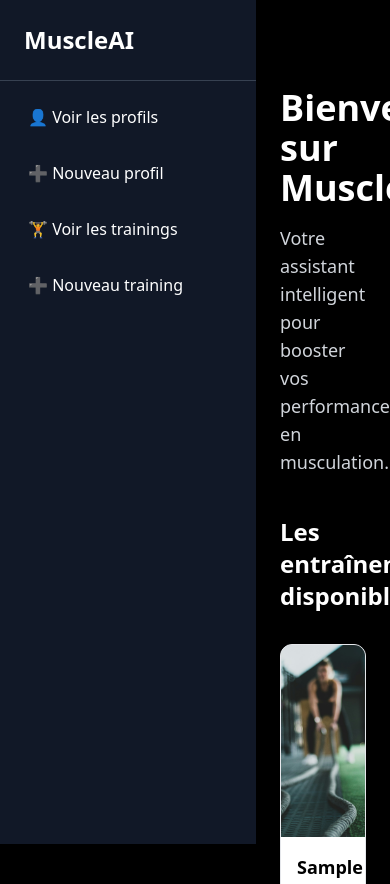
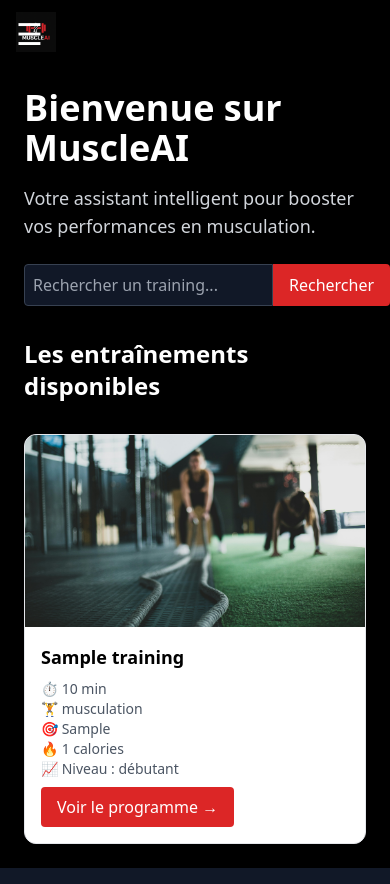
Before and after one commit to orianecorral/MuscleAI, a Django app: page /homepage in a window 390 px wide; the page is wider, and only the part inside the window is pictured. Shown: the top 884 px of that part. Run offline with Django 5.2, Linux system fonts and the light colour scheme; tables that the repository leaves empty hold one stand-in row (values such as "Sample post"); some libraries are stand-ins or nearby versions.

Commit message:
basic search bar

```diff
--- a/myproject/myapp/templates/base.html
+++ b/myproject/myapp/templates/base.html
@@ -13,14 +13,27 @@
     {% include 'partials/header.html' %}
     {% include 'partials/sidebar.html' %}
 
-    <div class="ml-64 p-6"> <!-- Décale le contenu à droite -->
-        {% block content %}
-        {% endblock %}
-      </div>
+    <!-- Contenu principal (avec espace pour la sidebar en desktop) -->
+    <main class="flex-grow p-6 lg:ml-64">
+      {% block content %}
+      {% endblock %}
+    </main>
 
-    <!-- Footer optionnel -->
+    <!-- Footer -->
     <footer class="bg-gray-900 text-gray-400 text-center py-4">
       &copy; {{ now|date:"Y" }} MuscleAI. Tous droits réservés.
     </footer>
+
+    <!-- Script pour la sidebar mobile -->
+    <script>
+      const burger = document.getElementById('burger');
+      const mobileSidebar = document.getElementById('mobileSidebar');
+      const closeBurger = document.getElementById('closeBurger');
+
+      if (burger && mobileSidebar && closeBurger) {
+        burger.onclick = () => mobileSidebar.classList.remove('hidden');
+        closeBurger.onclick = () => mobileSidebar.classList.add('hidden');
+      }
+    </script>
   </body>
 </html>
--- a/myproject/myapp/templates/home.html
+++ b/myproject/myapp/templates/home.html
@@ -1,16 +1,42 @@
 {% extends 'base.html' %}
-
 
 {% block title %}Accueil - MuscleAI{% endblock %}
 
 {% block content %}
 {% load static %}
   <h1 class="text-4xl font-bold text-white mb-4">Bienvenue sur MuscleAI</h1>
-  <p class="text-lg text-gray-300">
+  <p class="text-lg text-gray-300 mb-6">
     Votre assistant intelligent pour booster vos performances en musculation.
   </p>
 
-  <h2 class="text-2xl font-bold text-white mb-4 mt-10">Les entraînements disponibles</h2>
+  <!-- 🔍 Barre de recherche -->
+  <form method="POST" class="mb-8">
+    {% csrf_token %}
+    <div class="flex max-w-md">
+      <input
+        type="text"
+        name="recherche"
+        placeholder="Rechercher un training..."
+        class="flex-grow p-2 rounded-l bg-gray-900 border border-gray-700 text-white placeholder-gray-400"
+      />
+      <button
+        type="submit"
+        class="px-4 py-2 bg-red-600 text-white rounded-r hover:bg-red-700 transition"
+      >
+        Rechercher
+      </button>
+    </div>
+  </form>
+
+  <!-- 🔎 Résultat de recherche -->
+  {% if recherche %}
+    <p class="text-gray-300 mb-4">
+      Résultats pour : <span class="font-semibold text-white">"{{ recherche }}"</span>
+    </p>
+  {% endif %}
+
+  <!-- 🏋️ Liste des entraînements -->
+  <h2 class="text-2xl font-bold text-white mb-4">Les entraînements disponibles</h2>
 
   <div class="grid grid-cols-1 sm:grid-cols-2 lg:grid-cols-3 gap-8 mt-8">
     {% for item in training_data %}
@@ -38,7 +64,7 @@
         </div>
       {% endwith %}
     {% empty %}
-      <p class="text-gray-400">Aucun programme d'entraînement disponible pour le moment.</p>
+      <p class="text-gray-400">Aucun programme d'entraînement trouvé.</p>
     {% endfor %}
   </div>
 {% endblock %}
--- a/myproject/myapp/templates/partials/sidebar.html
+++ b/myproject/myapp/templates/partials/sidebar.html
@@ -1,21 +1,41 @@
 <!-- templates/partials/sidebar.html -->
-<div class="h-screen bg-gray-900 text-white w-64 fixed top-0 left-0 shadow-lg z-40">
+<!-- Sidebar Desktop -->
+<aside class="hidden lg:block fixed top-0 left-0 h-full w-64 bg-gray-900 text-white shadow-lg z-40">
     <div class="p-6 border-b border-gray-700">
       <h2 class="text-2xl font-bold">MuscleAI</h2>
     </div>
+    <nav class="p-4 space-y-4">
+      <a href="{% url 'profile_show' %}" class="block px-3 py-2 rounded hover:bg-gray-700">👤 Profils</a>
+      <a href="{% url 'profile_create' %}" class="block px-3 py-2 rounded hover:bg-gray-700">➕ Nouveau profil</a>
+      <a href="{% url 'training_show' %}" class="block px-3 py-2 rounded hover:bg-gray-700">🏋️ Trainings</a>
+      <a href="{% url 'training_create' %}" class="block px-3 py-2 rounded hover:bg-gray-700">➕ Nouveau training</a>
+    </nav>
+  </aside>
 
-    <nav class="p-4 space-y-4">
-      <a href="{% url 'profile_show' %}" class="block px-3 py-2 rounded hover:bg-gray-700 transition">
-        👤 Voir les profils
-      </a>
-      <a href="{% url 'profile_create' %}" class="block px-3 py-2 rounded hover:bg-gray-700 transition">
-        ➕ Nouveau profil
-      </a>
-      <a href="{% url 'training_show' %}" class="block px-3 py-2 rounded hover:bg-gray-700 transition">
-        🏋️ Voir les trainings
-      </a>
-      <a href="{% url 'training_create' %}" class="block px-3 py-2 rounded hover:bg-gray-700 transition">
-        ➕ Nouveau training
-      </a>
+  <!-- Burger button (mobile) -->
+  <div class="lg:hidden fixed top-4 left-4 z-50">
+    <button id="burger" class="text-white focus:outline-none text-3xl">☰</button>
+  </div>
+
+  <!-- Mobile menu -->
+  <div id="mobileSidebar" class="hidden fixed inset-0 bg-gray-900 text-white z-40 p-6">
+    <div class="flex justify-between items-center mb-6">
+      <h2 class="text-2xl font-bold">Menu</h2>
+      <button id="closeBurger" class="text-white text-2xl">✕</button>
+    </div>
+    <nav class="space-y-4">
+      <a href="{% url 'profile_show' %}" class="block px-3 py-2 rounded hover:bg-gray-700">👤 Profils</a>
+      <a href="{% url 'profile_create' %}" class="block px-3 py-2 rounded hover:bg-gray-700">➕ Nouveau profil</a>
+      <a href="{% url 'training_show' %}" class="block px-3 py-2 rounded hover:bg-gray-700">🏋️ Trainings</a>
+      <a href="{% url 'training_create' %}" class="block px-3 py-2 rounded hover:bg-gray-700">➕ Nouveau training</a>
     </nav>
   </div>
+
+  <script>
+    const burger = document.getElementById('burger');
+    const mobileSidebar = document.getElementById('mobileSidebar');
+    const closeBurger = document.getElementById('closeBurger');
+
+    burger.onclick = () => mobileSidebar.classList.remove('hidden');
+    closeBurger.onclick = () => mobileSidebar.classList.add('hidden');
+  </script>
--- a/myproject/myapp/views.py
+++ b/myproject/myapp/views.py
@@ -5,14 +5,25 @@ from .models import Profile, Training
 from .forms import ProfileForm, TrainingForm
 from django.shortcuts import render, redirect
 from django.urls import reverse
+from django.db.models import Q
+
 import random
 
 
 def homepage(request):
     trainings = Training.objects.all()
+    recherche = None  # Pour afficher le mot-clé si recherche faite
 
-    image_list = [f'assets/images/gym{i}.jpg' for i in range(1, 10)]  # gym1.jpg à gym9.jpg
-    # Associer une image aléatoire à chaque training
+    if request.method == 'POST':
+        recherche = request.POST.get('recherche')
+        if recherche:
+            trainings = Training.objects.filter(
+                Q(training_name__icontains=recherche) |
+                Q(training_type__icontains=recherche) |
+                Q(goal__icontains=recherche)
+            )
+
+    image_list = [f'assets/images/gym{i}.jpg' for i in range(1, 10)]
     training_data = [
         {
             'training': training,
@@ -22,6 +33,7 @@ def homepage(request):
 
     return render(request, 'home.html', {
         'training_data': training_data,
+        'recherche': recherche
     })
 # Model Views
 # need to implement either authentification or change url view
```
